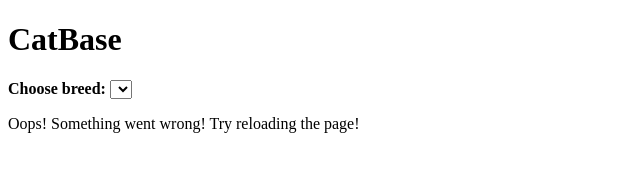
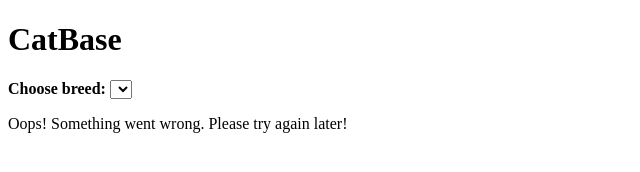
Before and after one commit to KingaJaniak/goit-js-hw-10, a plain HTML site: page index.html in a window 1280 px wide. Shown: the full height of the page, 0-640 px from the left. Drawn offline with Linux system fonts and the light colour scheme.

Commit message:
Deploying to gh-pages from @ KingaJaniak/goit-js-hw-10@22bdb3791811c0afda00158d18e1f8e029e07462 🚀

```diff
--- a/index.html
+++ b/index.html
@@ -1 +1 @@
-<!DOCTYPE html><html lang="en"><head><meta charset="utf-8"><meta name="viewport" content="width=device-width, initial-scale=1.0"><title>Homework 10</title><link rel="stylesheet" href="/goit-js-hw-10/index.ef8a4950.css"></head><body> <h1>CatBase</h1> <b>Choose breed: <select class="breed-select"></select></b> <p class="is-hidden loader"></p> <p class="error is-hidden"> Oops! Something went wrong! Try reloading the page! </p> <div class="cat-info is-hidden"></div> <script src="https://cdn.jsdelivr.net/npm/notiflix@2.7.0/dist/notiflix-aio-2.7.0.min.js"></script> <script src="/goit-js-hw-10/index.27af2e0f.js" type="module"></script><script src="/goit-js-hw-10/index.6b96faf3.js" nomodule="" defer></script> </body></html>
+<!DOCTYPE html><html lang="en"><head><meta charset="utf-8"><meta name="viewport" content="width=device-width, initial-scale=1.0"><title>Homework 10</title><link rel="stylesheet" href="/goit-js-hw-10/index.ef8a4950.css"></head><body> <h1>CatBase</h1> <b>Choose breed: <select class="breed-select"></select></b> <p class="is-hidden loader"></p> <p class="error is-hidden"> Oops! Something went wrong. Please try again later! </p> <div class="cat-info is-hidden"></div> <script src="https://cdn.jsdelivr.net/npm/notiflix@2.7.0/dist/notiflix-aio-2.7.0.min.js"></script> <script src="/goit-js-hw-10/index.27af2e0f.js" type="module"></script><script src="/goit-js-hw-10/index.6b96faf3.js" nomodule="" defer></script> </body></html>
```
